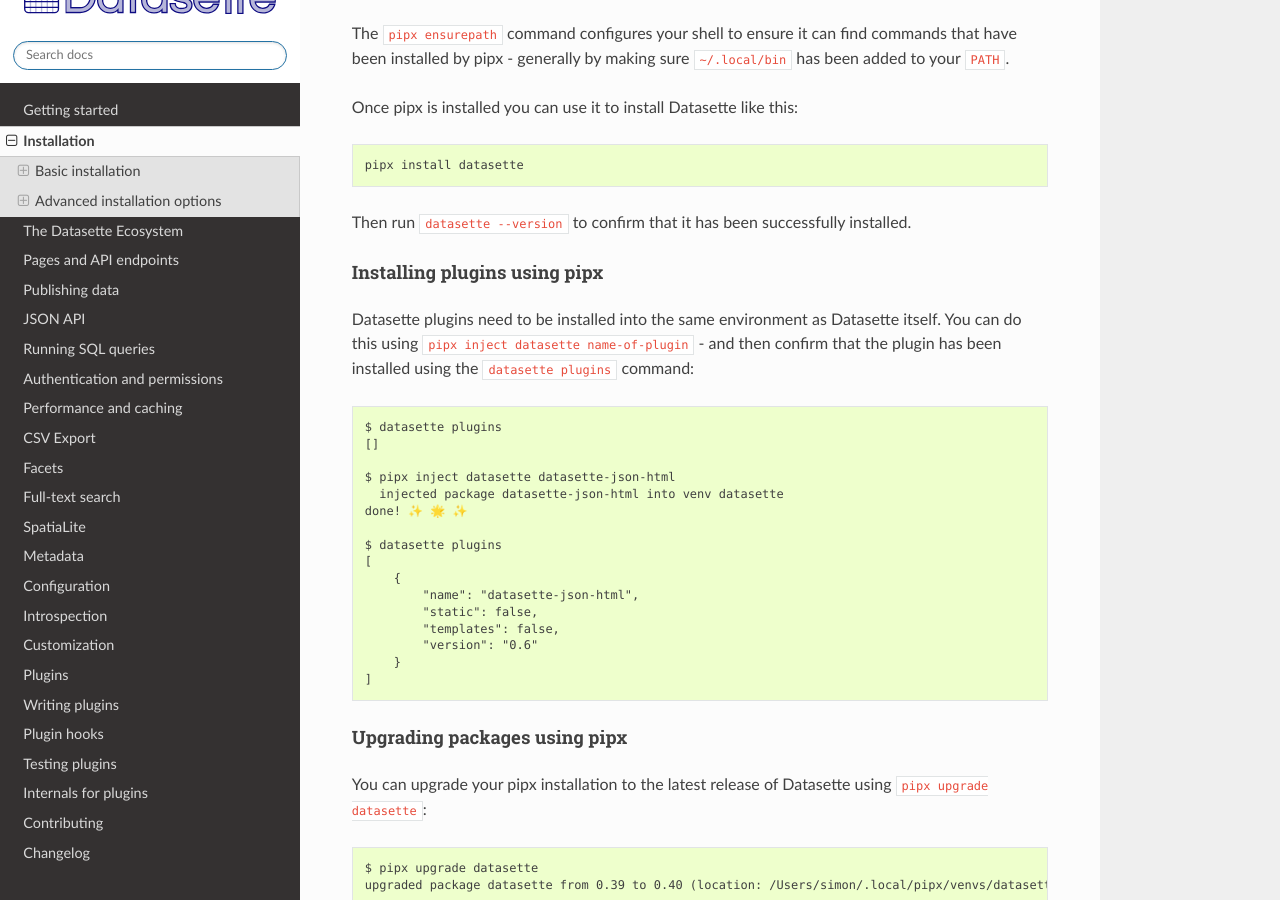
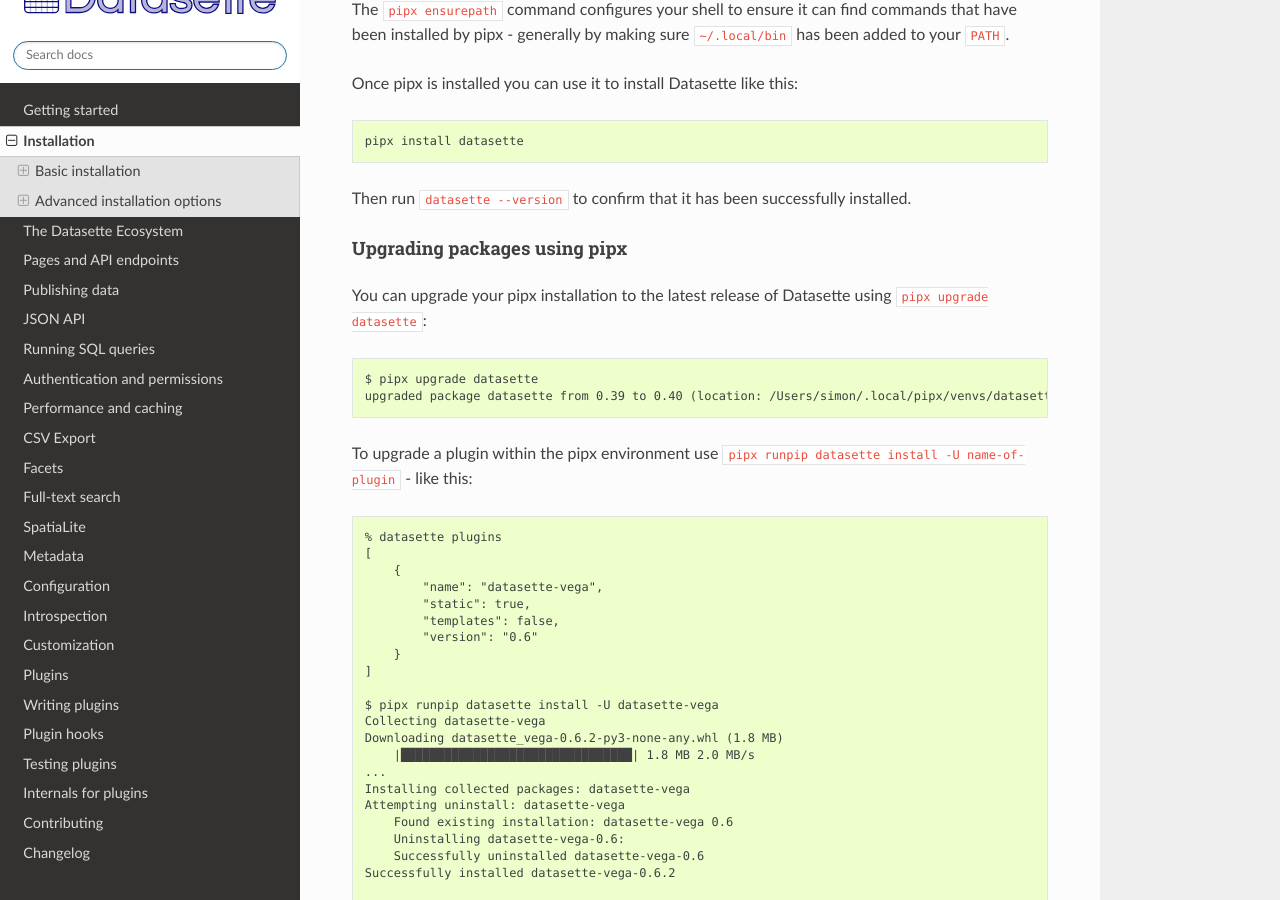
Before and after one commit to simonw/datasette, a Sphinx documentation site: the page built from docs/installation.rst, in a window 1280 px wide and 900 px high, scrolled down 1871 px. Built offline with Sphinx 7.4.7 and the Read the Docs theme 2.0.0, drawn with Linux system fonts in a browser that asks for light colours; some of the changed text lies outside the part shown.

Commit message:
Updating homebrew plugin installation instructions
This will start working as soon as Datasette 0.47 ships. Refs #923

```diff
--- a/docs/installation.rst
+++ b/docs/installation.rst
@@ -29,9 +29,9 @@
 
     brew install simonw/datasette/datasette
 
-If you install Datasette using Homebrew you can install plugins using the following::
+Once you have installed Datasette you can install plugins using the following::
 
-    /usr/local/opt/datasette/libexec/bin/pip install datasette-vega
+    datasette install datasette-vega
 
 .. _installation_pip:
 
@@ -77,28 +77,6 @@
     pipx install datasette
 
 Then run ``datasette --version`` to confirm that it has been successfully installed.
-
-Installing plugins using pipx
-~~~~~~~~~~~~~~~~~~~~~~~~~~~~~
-
-Datasette plugins need to be installed into the same environment as Datasette itself. You can do this using ``pipx inject datasette name-of-plugin`` - and then confirm that the plugin has been installed using the ``datasette plugins`` command::
-
-    $ datasette plugins
-    []
-
-    $ pipx inject datasette datasette-json-html
-      injected package datasette-json-html into venv datasette
-    done! ✨ 🌟 ✨
-
-    $ datasette plugins
-    [
-        {
-            "name": "datasette-json-html",
-            "static": false,
-            "templates": false,
-            "version": "0.6"
-        }
-    ]
 
 Upgrading packages using pipx
 ~~~~~~~~~~~~~~~~~~~~~~~~~~~~~
```
